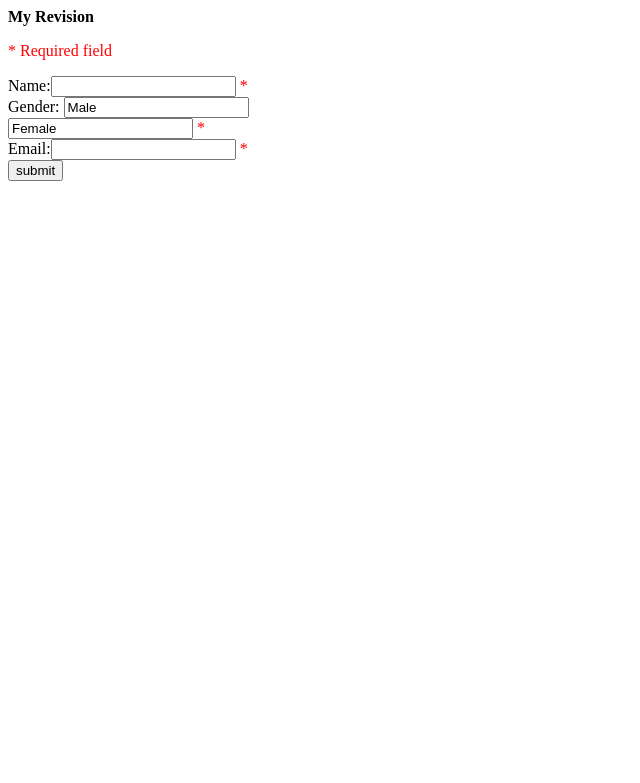
After one commit to Jonathan14853/phptraining, a PHP site: page /revision.php in a window 1280 px wide. The commit adds this page. Shown: the top 783 px of the page, without its empty margins (0-640 px from the left). Run offline with PHP 8.4, Linux system fonts and the light colour scheme.

Commit message:
php training

```diff
--- a/array.php
+++ b/array.php
@@ -45,7 +45,7 @@
 
 //numeric array
 
-    $digits = array(11,12,13,14,15);
+    $digits = array("eleven","twelve","thirteen","fourteen","fifteen");
 
     foreach($digits as $value){
         echo "Value is $value<br>";
--- a/nbproject/private/private.xml
+++ b/nbproject/private/private.xml
@@ -3,9 +3,13 @@
     <editor-bookmarks xmlns="http://www.netbeans.org/ns/editor-bookmarks/2" lastBookmarkId="0"/>
     <open-files xmlns="http://www.netbeans.org/ns/projectui-open-files/2">
         <group>
+            <file>file:/var/www/html/table.php</file>
             <file>file:/var/www/html/validation.php</file>
+            <file>file:/var/www/html/revision.php</file>
             <file>file:/var/www/html/myValidation.php</file>
+            <file>file:/var/www/html/quickRefence.php</file>
             <file>file:/var/www/html/validate.php</file>
+            <file>file:/var/www/html/array.php</file>
         </group>
     </open-files>
 </project-private>
--- /dev/null
+++ b/revision.php
@@ -0,0 +1,64 @@
+<?php
+
+/*
+ * To change this license header, choose License Headers in Project Properties.
+ * To change this template file, choose Tools | Templates
+ * and open the template in the editor.
+ */
+// I define variables and set to empty values
+$nameErr = $genderErr = $emailErr ="";
+$name = $email = $gender = "";
+
+if($_SERVER["REQUEST_METHOD"]== "POST"){
+    if(empty($_POST["name"])){
+       $nameErr = ">Please fill in your name";
+    }else{
+        $name = test_input($_POST["name"]);
+    }
+
+    if(empty($_POST["gender"])){
+        $genderErr = "Gender is required";
+    }else{
+        $gender = test_input($_POST["gender"]);
+    }
+
+    //to check whether the email is well formed
+    if(empty($_POST["email"])){
+        $emailErr= "Email is required";
+    }else{
+        $email = test_input($_POST["email"]);
+    }
+
+    if(!filter_var($email, FILTER_VALIDATE_EMAIL)){
+        $emailErr="Invalid email format";
+    }
+}
+?>
+
+<html>
+    <head>
+        <style>
+            .error{color: #FF0000;};
+        </style>
+    </head>
+        <body>
+            <p><b>My Revision</b></p>
+            <p><span class="error">* Required field</span></p>
+            <form method="POST" action="revision.php">
+
+                Name:<input type="text" name="name">
+                <span class="error">* <?php echo $nameErr; ?></span>
+                <br>
+                Gender:
+                <input type="text" name="gender" value="Male">
+                <br>
+                <input type="text" name="gender" value="Female">
+                <span class="error">* <?php echo $genderErr;?></span>
+                <br>
+                Email:<input type="text" name="email">
+                <span class="error">* <?php echo $emailErr; ?></span>
+                <br>
+                    <input type="submit" name="submit" value="submit">
+            </form>
+        </body>
+</html>
--- a/table.php
+++ b/table.php
@@ -2,6 +2,9 @@
     <head>
         <title>PHP Tables</title>
     </head>
+    <style>
+        border-collapse:collapse;
+    </style>
     <body>
             <form action = "table.php" method = "POST">
                 <table>
```
Also changed, not shown: quickRefence.php (added, +19 -0 lines).
